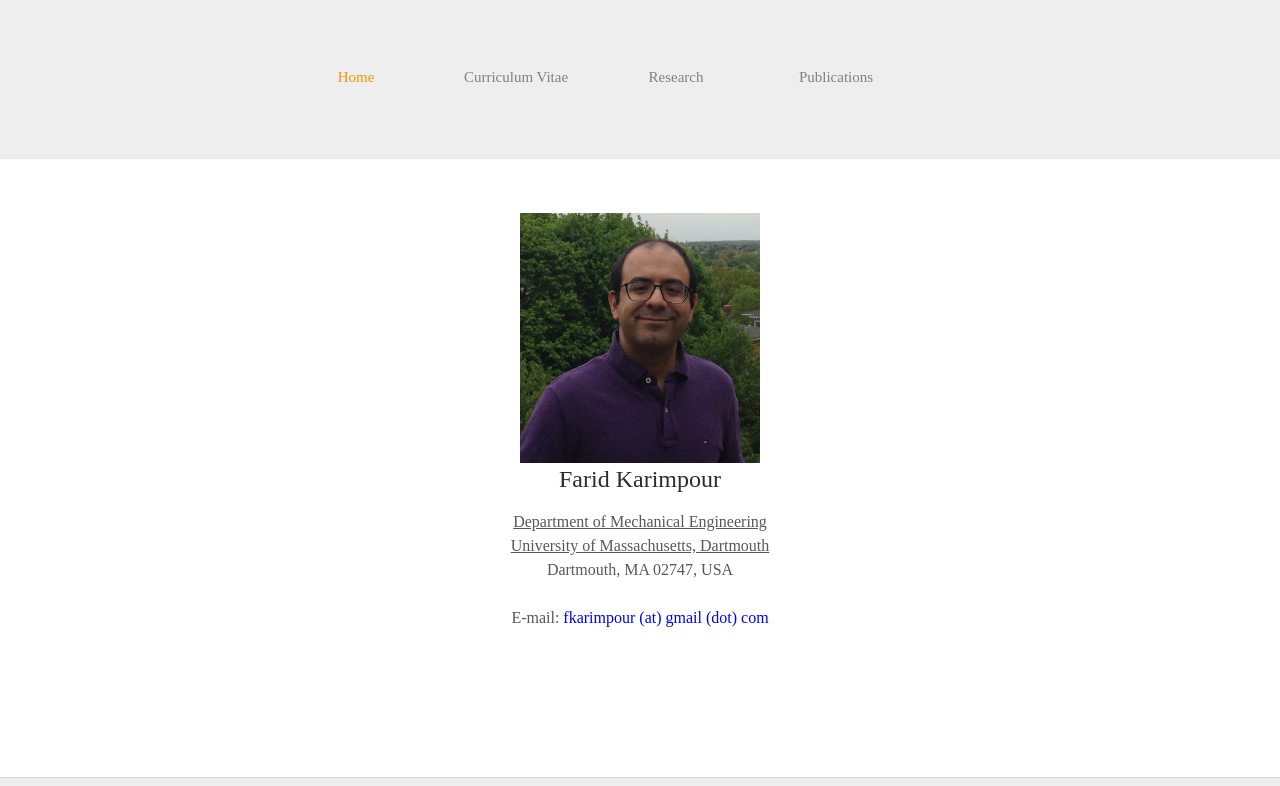
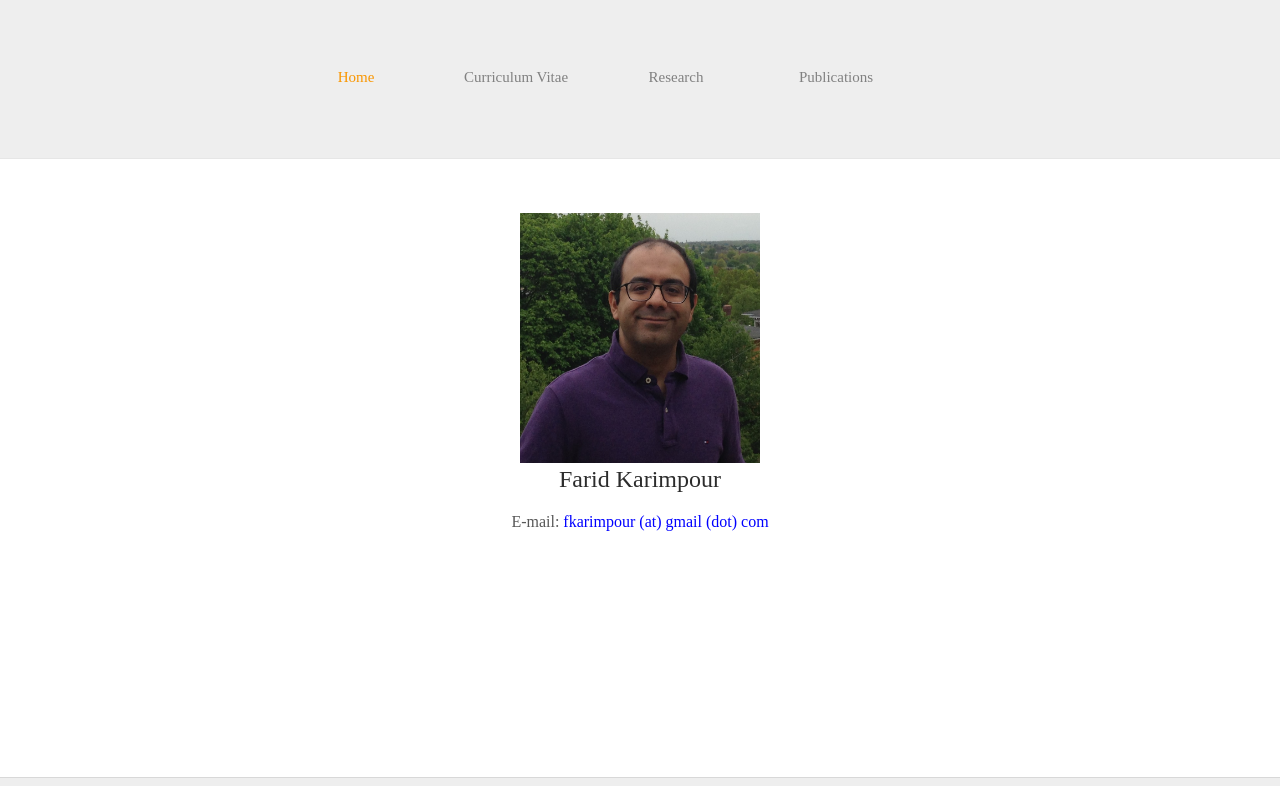
Before and after one commit to fkarimpour/fkarimpour.github.io, a plain HTML site: page index.html in a window 1280 px wide. Shown: the top 786 px of the page. Drawn offline with Linux system fonts and the light colour scheme.

Commit message:
Update index.html

```diff
--- a/index.html
+++ b/index.html
@@ -38,9 +38,7 @@
 				<h2>Farid Karimpour</h2>
 				<h3></h3>
 				<p>
-					<a href="http://www.umassd.edu/engineering/mne/">Department of Mechanical Engineering</a></br>
-<a href="http://www.umassd.edu">University of Massachusetts, Dartmouth</a></br>
-Dartmouth, MA 02747, USA</br> </br>
+
 
 E-mail: <font color="blue"> fkarimpour (at) gmail (dot) com</font>
 			</center>
```
